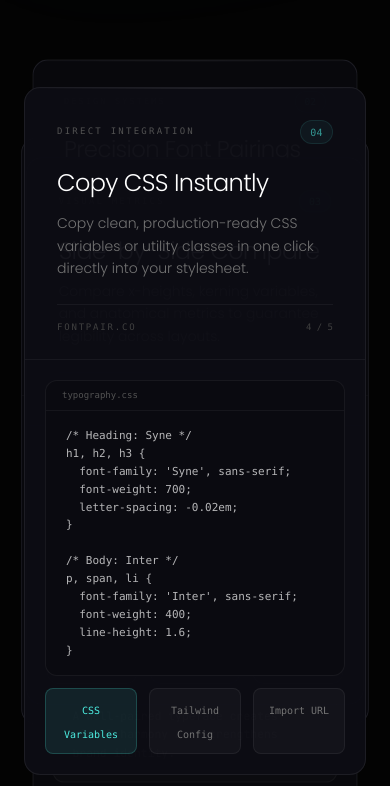
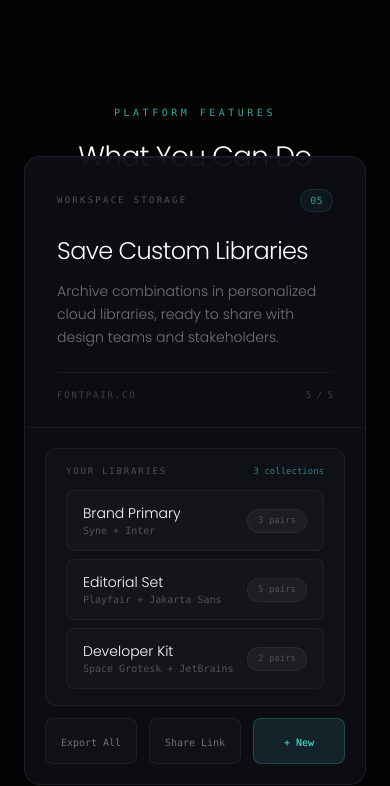
Before and after one commit to ashwiths/fontpair, a React (Vite) app: page / in a window 390 px wide. Shown: the part 2873-3659 px from the top of the page. Built offline with nearby package versions, Linux system fonts and the light colour scheme; a web font is replaced by a local one.

Commit message:
refactor: rebuild card stacking logic with dynamic scroll interpolation and improved responsive layout styling

```diff
--- a/src/pages/LandingPage.jsx
+++ b/src/pages/LandingPage.jsx
@@ -666,38 +666,48 @@ function StackingCard({ card, index, totalCards, scrollYProgress }) {
   const cardStart = index / totalCards
   const cardEnd = (index + 1) / totalCards
 
-  // Opacity: first card starts visible, others fade in
-  const opacity = useTransform(
-    scrollYProgress,
-    index === 0
-      ? [0, 1]
-      : [cardStart - 0.02, cardStart + 0.02, cardEnd, 1],
-    index === 0
-      ? [1, 1]
-      : [0, 1, 1, 1]
-  )
+  // Define clean fade-in and fade-out timeline thresholds
+  let opacityInputRange = []
+  let opacityOutputRange = []
+  let scaleInputRange = []
+  let scaleOutputRange = []
 
-  // Scale: start at 1, shrink slightly when next cards stack on top
-  const scale = useTransform(
-    scrollYProgress,
-    [cardStart, cardEnd, Math.min(1, cardEnd + 0.15)],
-    [1, 1, index < totalCards - 1 ? 0.95 : 1]
-  )
+  if (index === 0) {
+    // Card 0: Starts active, fades out as Card 1 appears
+    opacityInputRange = [0, cardEnd - 0.05, cardEnd + 0.05, 1]
+    opacityOutputRange = [1, 1, 0, 0]
 
-  // Dim overlay: darken when buried under newer cards
-  const dimOpacity = useTransform(
-    scrollYProgress,
-    [cardEnd, Math.min(1, cardEnd + 0.1)],
-    [0, index < totalCards - 1 ? 0.5 : 0]
-  )
+    scaleInputRange = [0, cardEnd - 0.05, cardEnd + 0.05, 1]
+    scaleOutputRange = [1, 1, 0.96, 0.96]
+  } else if (index === totalCards - 1) {
+    // Last Card: Fades in, stays active until scroll ends
+    opacityInputRange = [0, cardStart - 0.05, cardStart + 0.05, 1]
+    opacityOutputRange = [0, 0, 1, 1]
+
+    scaleInputRange = [0, cardStart - 0.05, cardStart + 0.05, 1]
+    scaleOutputRange = [0.96, 0.96, 1, 1]
+  } else {
+    // Middle Cards: Fade in, stay active, then fade out for the next card
+    opacityInputRange = [0, cardStart - 0.05, cardStart + 0.05, cardEnd - 0.05, cardEnd + 0.05, 1]
+    opacityOutputRange = [0, 0, 1, 1, 0, 0]
+
+    scaleInputRange = [0, cardStart - 0.05, cardStart + 0.05, cardEnd - 0.05, cardEnd + 0.05, 1]
+    scaleOutputRange = [0.96, 0.96, 1, 1, 0.96, 0.96]
+  }
+
+  const opacity = useTransform(scrollYProgress, opacityInputRange, opacityOutputRange)
+  const scale = useTransform(scrollYProgress, scaleInputRange, scaleOutputRange)
+
+  // Dynamically disable pointer events for inactive cards to prevent transparent card hijacking
+  const pointerEvents = useTransform(opacity, (v) => v > 0.5 ? 'auto' : 'none')
 
   return (
     <motion.div
-      style={{ opacity, scale, zIndex: index + 1 }}
-      className="absolute inset-0 flex items-center justify-center pointer-events-none"
+      style={{ opacity, scale, zIndex: index + 1, pointerEvents }}
+      className="absolute inset-0 flex items-center justify-center"
     >
       <div
-        className="pointer-events-auto w-full relative rounded-2xl border border-white/[0.07]"
+        className="w-full relative rounded-2xl border border-white/[0.07]"
         style={{ maxWidth: '1100px', margin: '0 1.5rem', backgroundColor: 'rgba(13, 13, 20, 0.96)' }}
       >
         {/* Top shimmer */}
@@ -733,12 +743,6 @@ function StackingCard({ card, index, totalCards, scrollYProgress }) {
             {card.preview}
           </div>
         </div>
-
-        {/* Dim overlay when stacked under */}
-        <motion.div
-          style={{ opacity: dimOpacity }}
-          className="absolute inset-0 bg-[#030303]/80 z-20 pointer-events-none rounded-2xl"
-        />
       </div>
     </motion.div>
   )
@@ -813,15 +817,13 @@ export default function LandingPage() {
   // Hook scroll progress of the sticky cards track
   const { scrollYProgress } = useScroll({
     target: containerRef,
-    offset: ['start start', 'end end'],
+    offset: ['start end', 'end end'],
   })
 
   const totalCards = CARDS.length
 
-  // Compact scroll height — 60vh per card
-  const cardsSectionHeight = useMemo(() => {
-    return `${totalCards * 60}vh`
-  }, [totalCards])
+  // Stable track height for smooth scroll duration and zero empty layout gaps
+  const cardsSectionHeight = '1400px'
 
   return (
     <main className="bg-[#030303] min-h-screen relative select-none w-full flex flex-col items-center" style={{ overflowX: 'clip' }}>
@@ -923,8 +925,12 @@ export default function LandingPage() {
       </div>
 
       {/* 3. STICKY STACKING CARDS SECTION */}
+      <div className="w-full flex flex-col items-center text-center" style={{ padding: '6rem 1.5rem 2rem' }}>
+        <span className="text-[10px] font-mono tracking-[0.35em] text-[#4cede1]/70 uppercase block" style={{ marginBottom: '1rem' }}>Platform Features</span>
+        <h2 className="text-white font-light tracking-tight" style={{ fontSize: 'clamp(1.75rem, 3.5vw, 2.75rem)' }}>What You Can Do</h2>
+      </div>
       <section ref={containerRef} style={{ height: cardsSectionHeight }} className="relative w-full z-20">
-        <div className="sticky top-0 w-full" style={{ height: '100vh' }}>
+        <div className="sticky w-full" style={{ height: '520px', top: 'calc(50vh - 260px)', position: 'sticky' }}>
           {CARDS.map((card, i) => (
             <StackingCard
               key={i}
@@ -938,37 +944,38 @@ export default function LandingPage() {
       </section>
 
       {/* 4. FEATURES SECTION */}
-      <div className="w-full flex justify-center">
-        <section id="features" className="py-32 w-full relative z-20 max-w-7xl px-6 scroll-mt-12 flex flex-col items-center">
-          <div className="text-center mb-20">
-            <span className="text-xs font-mono tracking-[0.3em] text-[#4cede1] uppercase block mb-4">
+      <section id="features" className="w-full relative z-20 scroll-mt-12 flex flex-col items-center" style={{ padding: '4rem 1.5rem 6rem' }}>
+        <div style={{ maxWidth: '1100px', width: '100%', margin: '0 auto' }}>
+          <div className="text-center" style={{ marginBottom: '4rem' }}>
+            <span className="text-[10px] font-mono tracking-[0.35em] text-[#4cede1]/70 uppercase block" style={{ marginBottom: '1rem' }}>
               System Features
             </span>
-            <h2 className="text-4xl md:text-5xl font-light text-white tracking-tight">
+            <h2 className="text-white font-light tracking-tight" style={{ fontSize: 'clamp(2rem, 4vw, 3rem)' }}>
               Engineered for Creators
             </h2>
           </div>
 
-          <div className="grid grid-cols-1 md:grid-cols-2 lg:grid-cols-3 gap-8 w-full">
+          <div className="grid grid-cols-1 md:grid-cols-2 lg:grid-cols-3 w-full" style={{ gap: '1rem' }}>
             {FEATURES.map((feat, i) => (
               <div
                 key={i}
-                className="p-8 rounded-3xl border border-white/[0.06] bg-[#0c0c12]/70 backdrop-blur-xl flex flex-col items-start text-left shadow-lg hover:border-white/10 transition-all group"
+                className="rounded-xl border border-white/[0.06] bg-[#0c0c12]/70 flex flex-col items-start text-left hover:border-white/10 transition-all group"
+                style={{ padding: '1.5rem' }}
               >
-                <div className="p-3 bg-white/5 rounded-2xl border border-white/5 mb-6 group-hover:bg-[#4cede1]/5 group-hover:border-[#4cede1]/10 transition-all">
+                <div className="bg-white/5 rounded-lg border border-white/5 group-hover:bg-[#4cede1]/5 group-hover:border-[#4cede1]/10 transition-all" style={{ padding: '0.625rem', marginBottom: '1.25rem' }}>
                   {feat.icon}
                 </div>
-                <h3 className="text-xl font-medium text-white mb-3 tracking-wide">
+                <h3 className="text-white font-medium tracking-wide" style={{ fontSize: '1rem', marginBottom: '0.5rem' }}>
                   {feat.title}
                 </h3>
-                <p className="text-neutral-400 font-light text-sm leading-relaxed">
+                <p className="text-neutral-500 font-light leading-relaxed" style={{ fontSize: '0.8125rem' }}>
                   {feat.desc}
                 </p>
               </div>
             ))}
           </div>
-        </section>
-      </div>
+        </div>
+      </section>
 
       {/* 5. FINAL CTA SECTION */}
       <section className="py-32 w-full relative z-20 flex justify-center px-6">
```
